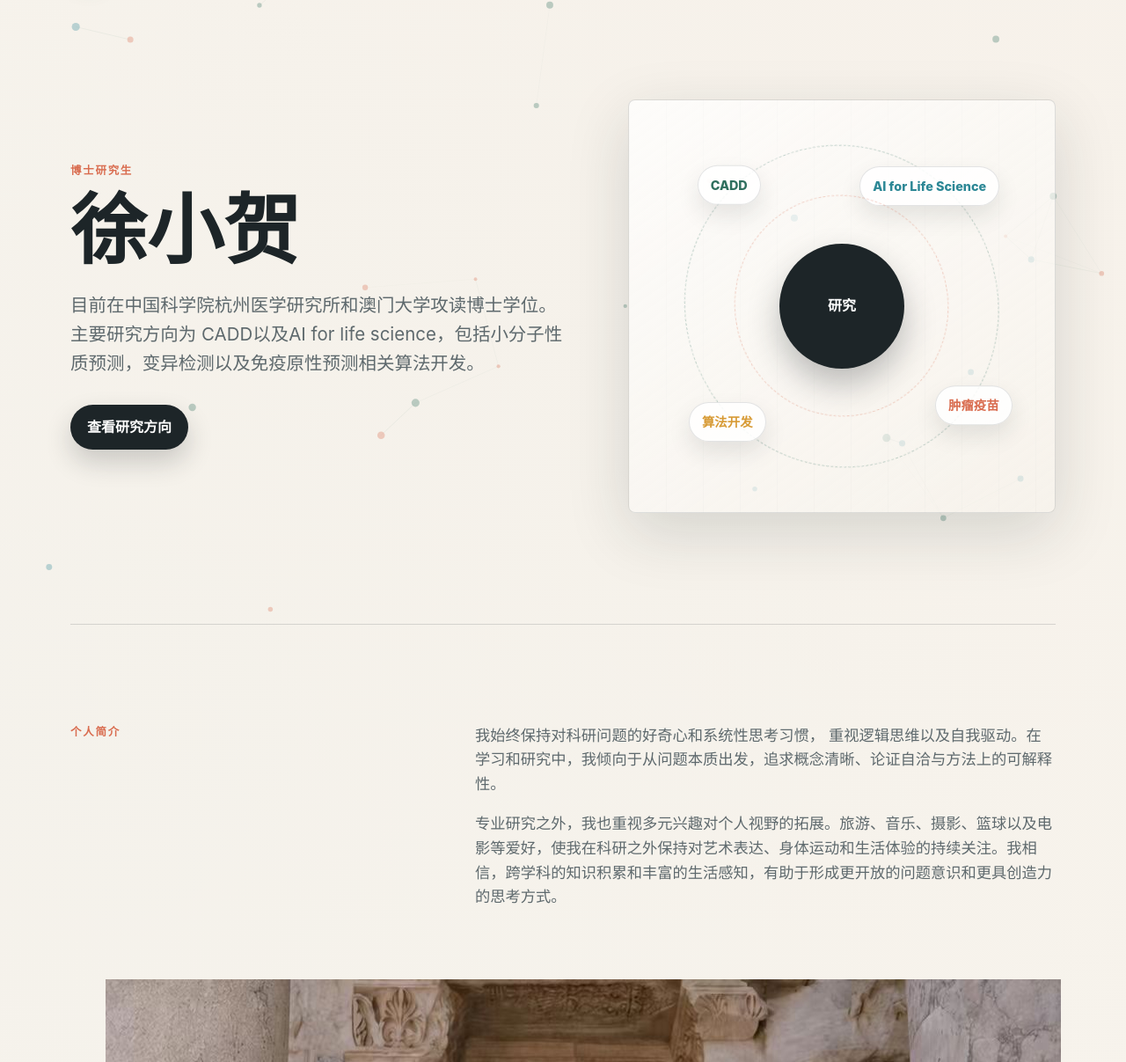
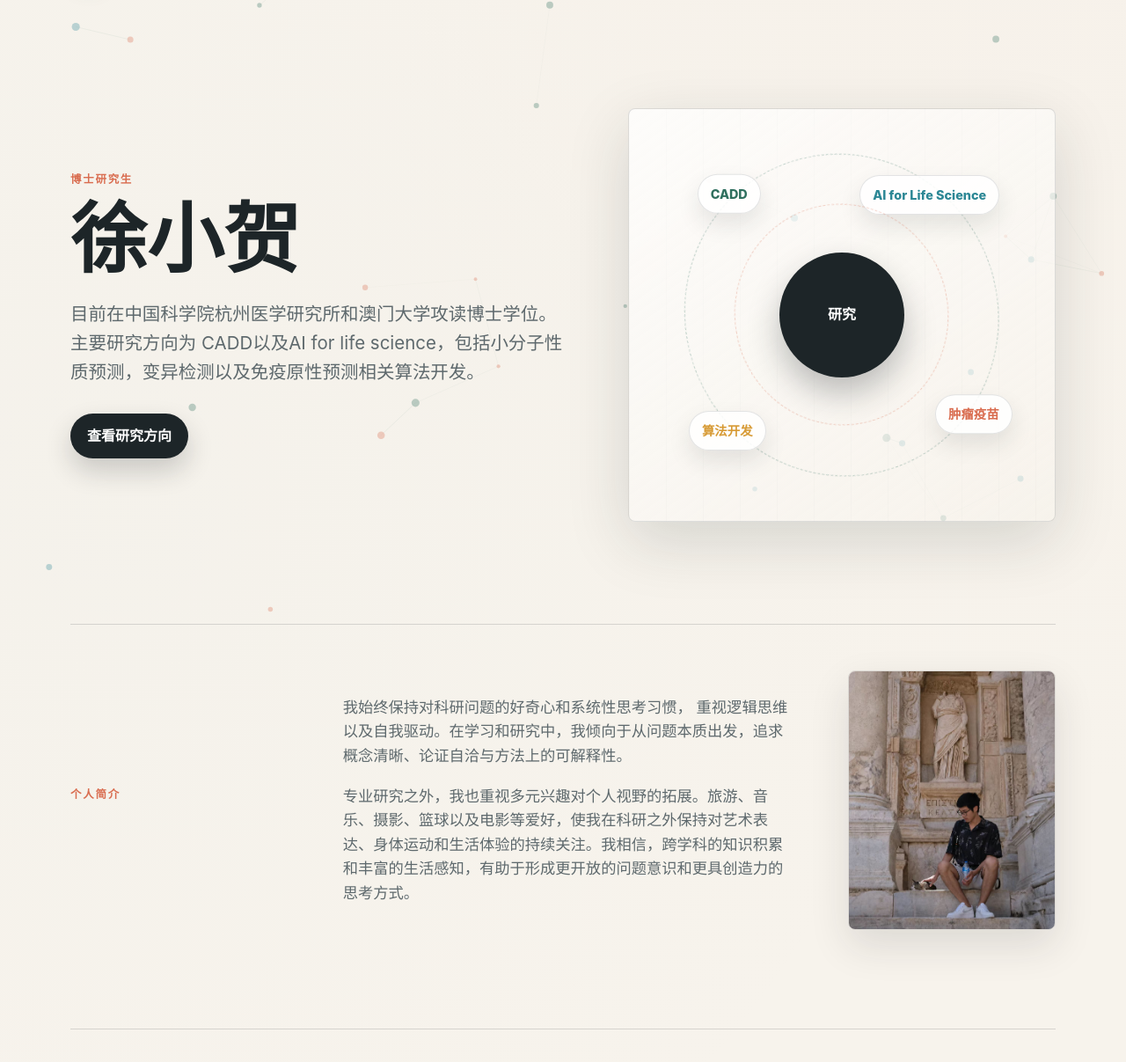
Before and after one commit to yc48625/yc48625.github.io, a plain HTML site: page index.html in a window 1280 px wide. Shown: the part 93-1300 px from the top of the page at 88% size. Drawn offline with Linux system fonts and the light colour scheme.

Commit message:
Add files via upload

```diff
--- a/styles.css
+++ b/styles.css
@@ -128,8 +128,8 @@
   grid-template-columns: minmax(0, 1.08fr) minmax(320px, 0.92fr);
   gap: clamp(28px, 5vw, 70px);
   align-items: center;
-  min-height: calc(100vh - 98px);
-  padding: 44px 0 64px;
+  min-height: min(720px, calc(100vh - 98px));
+  padding: 34px 0 34px;
 }
 
 .eyebrow,
@@ -316,11 +316,20 @@
   border-top: 1px solid var(--line);
 }
 
+#about {
+  padding-top: clamp(28px, 5vw, 52px);
+}
+
 .intro-grid,
 .contact-section {
   display: grid;
   grid-template-columns: minmax(220px, 0.75fr) minmax(0, 1.25fr);
   gap: clamp(24px, 5vw, 64px);
+}
+
+.intro-grid {
+  grid-template-columns: minmax(160px, 0.52fr) minmax(0, 1.08fr) minmax(220px, 0.5fr);
+  align-items: center;
 }
 
 .section-body p {
@@ -331,6 +340,21 @@
 
 .section-body p:last-child {
   margin-bottom: 0;
+}
+
+.profile-photo {
+  margin: 0;
+}
+
+.profile-photo img {
+  display: block;
+  width: 100%;
+  max-width: 270px;
+  aspect-ratio: 4 / 5;
+  object-fit: cover;
+  border: 1px solid rgba(29, 37, 40, 0.12);
+  border-radius: 8px;
+  box-shadow: 0 18px 45px rgba(29, 37, 40, 0.12);
 }
 
 .section-heading {
@@ -660,6 +684,10 @@
     grid-template-columns: 1fr;
   }
 
+  .profile-photo img {
+    max-width: 320px;
+  }
+
   .hero {
     min-height: auto;
   }
```
